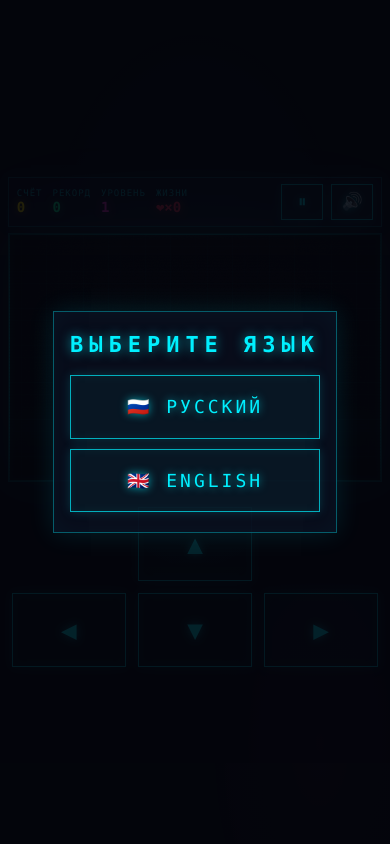
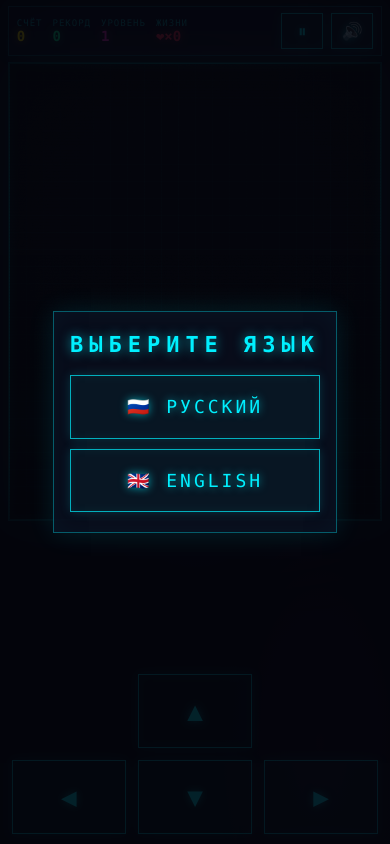
Before and after one commit to WindSP85/cyber-snake, a plain HTML site: page index.html in a window 390 px wide. Drawn offline with Linux system fonts and the light colour scheme.

Commit message:
T13: адаптивная арена под любое разрешение (плотность ~600 клеток) + мобильная вёрстка: шапка сверху, поле в середине, D-pad прижат к низу

```diff
--- a/css/style.css
+++ b/css/style.css
@@ -53,19 +53,21 @@ body::before {
   pointer-events: none;
 }
 
-/* ---------- Layout: HUD bar above the 3:2 arena ---------- */
+/* ---------- Layout: HUD bar above the arena ----------
+   Feature T13: --field-ratio / --field-aspect are set by game.js
+   from the live grid; the fallbacks are the classic 30x20 (1.5). */
 
 .layout {
   display: flex;
   flex-direction: column;
   gap: 6px;
-  width: min(900px, 96vw, calc((100vh - 72px) * 1.5));
+  width: min(900px, 96vw, calc((100vh - 72px) * var(--field-aspect, 1.5)));
 }
 
 .stage {
   position: relative;
   width: 100%;
-  aspect-ratio: 3 / 2;
+  aspect-ratio: var(--field-ratio, 3 / 2);
   background: var(--bg);
   border: 1px solid rgba(0, 240, 255, .25);
   box-shadow:
@@ -1139,20 +1141,21 @@ body::before {
   grid-area: right;
 }
 
-@media (orientation: portrait) and (max-width: 900px) {
-  /* центрируем стек: арена сверху, D-pad ниже, воздух делится поровну */
+@media (orientation: portrait) and (max-width: 1100px) {
+  /* мобильная вёрстка: шапка вверху, поле в середине, D-pad прижат к низу */
   body {
     flex-direction: column;
     align-items: center;
-    justify-content: center;
-    gap: 3vh;
-    padding-top: 0;
+    justify-content: flex-start;
+    gap: 8px;
+    padding-top: 6px;
     padding-bottom: env(safe-area-inset-bottom, 0);
   }
 
-  /* полная ширина, но не выше остатка высоты (hud ~52 + D-pad ~230 + воздух) */
+  /* поле тянется на всё свободное место между шапкой и D-pad
+     (резерв: hud ~52 + D-pad ~230 + отступы); T13: пропорции арены — от живой сетки */
   .layout {
-    width: min(96vw, calc((100vh - 360px) * 1.5));
+    width: min(96vw, calc((100vh - 330px) * var(--field-aspect, 0.7)));
   }
 
   .dpad {
@@ -1164,6 +1167,8 @@ body::before {
     gap: 12px;
     width: min(440px, 94vw);
     margin: 0;
+    margin-top: auto; /* прижат к низу экрана любого размера */
+    margin-bottom: max(10px, env(safe-area-inset-bottom, 0px));
   }
 
   .dpad-btn {
--- a/js/fx.js
+++ b/js/fx.js
@@ -2,8 +2,9 @@
    NEON://SNAKE — FX layer (SPEC §7)
    Neon particles, screen shake, band glitch, fullscreen flash.
 
-   CS.FX.draw() runs on top of the scene in logical 900x600
-   pixels (game.js scales the context for devicePixelRatio).
+   CS.FX.draw() runs on top of the scene in logical canvas pixels —
+   GRID_W*CELL x GRID_H*CELL (game.js scales the context for
+   devicePixelRatio and reports the live size via setSize, T13).
    Screen shake translates the whole canvas element via CSS:
    the entire scene trembles while the context transform set
    by game.js stays intact; without a DOM (headless) it is a
@@ -16,8 +17,8 @@
 
   /* ---------- tuning ---------- */
 
-  const W = 900;                    // logical canvas size, px
-  const H = 600;
+  let width = 900;                  // logical canvas size, px (T13: setSize)
+  let height = 600;
 
   const DEFAULT_COUNT = 10;         // burst() particle fallback
   const MAX_PARTICLES = 600;        // hard cap against unbounded growth
@@ -80,7 +81,7 @@
     g.save();
     g.globalAlpha = FLASH_ALPHA * k * k;   // fast fade towards the end
     g.fillStyle = flashColor;
-    g.fillRect(0, 0, W, H);
+    g.fillRect(0, 0, width, height);
     g.restore();
   }
 
@@ -125,21 +126,21 @@
     const bands = BANDS_MIN + Math.floor(Math.random() * (BANDS_MAX - BANDS_MIN + 1));
     for (let i = 0; i < bands; i++) {
       const bh = BAND_H_MIN + Math.random() * (BAND_H_MAX - BAND_H_MIN);
-      const by = Math.random() * (H - bh);
+      const by = Math.random() * (height - bh);
       const shift = (Math.random() * 2 - 1) * BAND_SHIFT * inten;
       g.globalAlpha = 0.05 + 0.11 * Math.random() * inten;
       g.fillStyle = '#00f0ff';
-      g.fillRect(shift, by, W, bh);
+      g.fillRect(shift, by, width, bh);
       g.fillStyle = '#ff2bd6';
-      g.fillRect(-shift, by, W, bh);
+      g.fillRect(-shift, by, width, bh);
     }
     const strokes = 3 + Math.floor(Math.random() * 5);
     for (let i = 0; i < strokes; i++) {
       g.globalAlpha = 0.1 + 0.3 * Math.random() * inten;
       g.fillStyle = Math.random() < 0.5 ? '#00f0ff' : '#ff2bd6';
       g.fillRect(
-        Math.random() * W,
-        Math.random() * H,
+        Math.random() * width,
+        Math.random() * height,
         1 + Math.random() * 1.5,
         8 + Math.random() * 40
       );
@@ -150,6 +151,15 @@
   /* ---------- public API (SPEC §7) ---------- */
 
   CS.FX = {
+    /* Feature T13: the arena size follows the live grid — game.js
+       calls this on boot and on every grid change. */
+    setSize: function (w, h) {
+      const w2 = Math.round(Number(w));
+      const h2 = Math.round(Number(h));
+      if (isFinite(w2) && w2 > 0) width = w2;
+      if (isFinite(h2) && h2 > 0) height = h2;
+    },
+
     /* Advance every live effect. Dead particles are compacted
        in place: no leaks, no reallocations for the survivors. */
     update: function (dt) {
@@ -205,8 +215,8 @@
         particles.splice(0, particles.length + count - MAX_PARTICLES);
       }
       const col = (typeof color === 'string' && color) ? color : '#00f0ff';
-      const x0 = isFinite(px) ? px : W / 2;
-      const y0 = isFinite(py) ? py : H / 2;
+      const x0 = isFinite(px) ? px : width / 2;
+      const y0 = isFinite(py) ? py : height / 2;
       for (let i = 0; i < count; i++) {
         const a = Math.random() * Math.PI * 2;
         const sp = SPEED_MIN + Math.random() * (SPEED_MAX - SPEED_MIN);
--- a/js/game.js
+++ b/js/game.js
@@ -16,8 +16,10 @@
 
   /* ---------- tuning constants ---------- */
 
-  const GRID_W = 30;
-  const GRID_H = 20;
+  /* feature T13: adaptive arena — the defaults are the classic desktop
+     grid; computeGrid() re-derives both from the screen proportions */
+  let GRID_W = 30;
+  let GRID_H = 20;
   const CELL = 30;                  // canvas: GRID_W*CELL x GRID_H*CELL
   const MAX_DT = 0.05;              // main loop dt clamp, seconds
 
@@ -981,8 +983,12 @@
   function spawnBank() {
     const occ = occupiedKeys();
     const free = [];
-    for (let y = BANK_ZONE.y0; y <= BANK_ZONE.y1; y++) {
-      for (let x = BANK_ZONE.x0; x <= BANK_ZONE.x1; x++) {
+    // feature T13: the zone keeps its 2-cell wall margin on any grid
+    // (identical to the 30x20 defaults on the classic desktop field)
+    const zx1 = Math.min(BANK_ZONE.x1, GRID_W - 3);
+    const zy1 = Math.min(BANK_ZONE.y1, GRID_H - 3);
+    for (let y = BANK_ZONE.y0; y <= zy1; y++) {
+      for (let x = BANK_ZONE.x0; x <= zx1; x++) {
         if (!occ.has(key(x, y))) free.push({ x: x, y: y });
       }
     }
@@ -1156,6 +1162,7 @@
   /* ---------- state transitions ---------- */
 
   function startGame() {
+    applyGridChange(); // feature T13: the field follows the current screen
     hideScoreSave();   // feature T10: a fresh run drops the save block
     snake = [];
     const cx = Math.floor(GRID_W / 2);
@@ -1919,6 +1926,72 @@
     g.restore();
   }
 
+  /* ---------- feature T13: adaptive arena ---------- */
+
+  /* The arena keeps the classic ~600-cell density but takes its
+     proportions from the screen: desktop / landscape clamps the aspect
+     at 1.5, which yields exactly the canonical 30x20; portrait and
+     intermediate screens get their own field. */
+  function computeGrid() {
+    const portrait = window.innerHeight > window.innerWidth * 1.15;
+    const reserve = portrait ? 360 : 90; // hud+dpad in portrait, hud in landscape
+    const availH = Math.max(200, window.innerHeight - reserve);
+    const aspect = Math.max(0.55, Math.min(1.5, window.innerWidth / availH));
+    const CELLS = 600;
+    let w = Math.round(Math.sqrt(CELLS * aspect));
+    let h = Math.round(Math.sqrt(CELLS / aspect));
+    w = Math.max(14, Math.min(38, w));
+    h = Math.max(14, Math.min(38, h));
+    return { w: w, h: h };
+  }
+
+  /* Recompute the grid; true only when the values actually changed */
+  function applyGrid() {
+    const next = computeGrid();
+    if (next.w === GRID_W && next.h === GRID_H) return false;
+    GRID_W = next.w;
+    GRID_H = next.h;
+    return true;
+  }
+
+  /* Canvas backing store for the current grid. HiDPI: the backstore is
+     scaled by devicePixelRatio, all modules keep drawing in logical
+     GRID_W*CELL x GRID_H*CELL coordinates via setTransform */
+  function resizeCanvas() {
+    if (!canvas || !g) return;
+    const dpr = Math.min(2, Math.max(1, window.devicePixelRatio || 1));
+    canvas.width = Math.round(GRID_W * CELL * dpr);
+    canvas.height = Math.round(GRID_H * CELL * dpr);
+    g.setTransform(dpr, 0, 0, dpr, 0, 0);
+  }
+
+  /* The stage ratio follows the live grid (css sizes .layout/.stage) */
+  function cssVars() {
+    if (!document.documentElement || !document.documentElement.style) return;
+    document.documentElement.style.setProperty('--field-ratio', GRID_W + ' / ' + GRID_H);
+    document.documentElement.style.setProperty('--field-aspect', String(GRID_W / GRID_H));
+  }
+
+  /* One grid change = canvas + fx + css all in sync */
+  function applyGridChange() {
+    if (!applyGrid()) return false;
+    resizeCanvas();
+    CS.FX.setSize(GRID_W * CELL, GRID_H * CELL);
+    cssVars();
+    return true;
+  }
+
+  /* Orientation flips wait for the resize storm to settle; the grid
+     never changes mid-run — the next startGame picks it up */
+  let resizeDebounce = 0;
+  function onWindowResize() {
+    clearTimeout(resizeDebounce);
+    resizeDebounce = setTimeout(function () {
+      if (state !== 'menu' && state !== 'gameover' && state !== 'lang') return;
+      applyGridChange();
+    }, 300);
+  }
+
   /* ---------- boot ---------- */
 
   function boot() {
@@ -1928,16 +2001,17 @@
     canvas = document.getElementById('game-canvas');
     if (canvas) {
       g = canvas.getContext('2d');
-      // HiDPI: the backstore is scaled by devicePixelRatio, all modules
-      // keep drawing in logical 900x600 coordinates via setTransform
-      const dpr = Math.min(2, Math.max(1, window.devicePixelRatio || 1));
-      canvas.width = Math.round(GRID_W * CELL * dpr);
-      canvas.height = Math.round(GRID_H * CELL * dpr);
-      g.setTransform(dpr, 0, 0, dpr, 0, 0);
       canvas.addEventListener('touchstart', onTouchStart, { passive: false });
       canvas.addEventListener('touchend', onTouchEnd, { passive: false });
       canvas.addEventListener('click', onCanvasClick);
     }
+
+    // feature T13: grid, canvas, fx and css sizing for this screen
+    applyGrid();
+    resizeCanvas();
+    CS.FX.setSize(GRID_W * CELL, GRID_H * CELL);
+    cssVars();
+    window.addEventListener('resize', onWindowResize);
 
     document.addEventListener('keydown', onKeyDown);
     document.addEventListener('pointerdown', function () { firstGesture(); });
```
